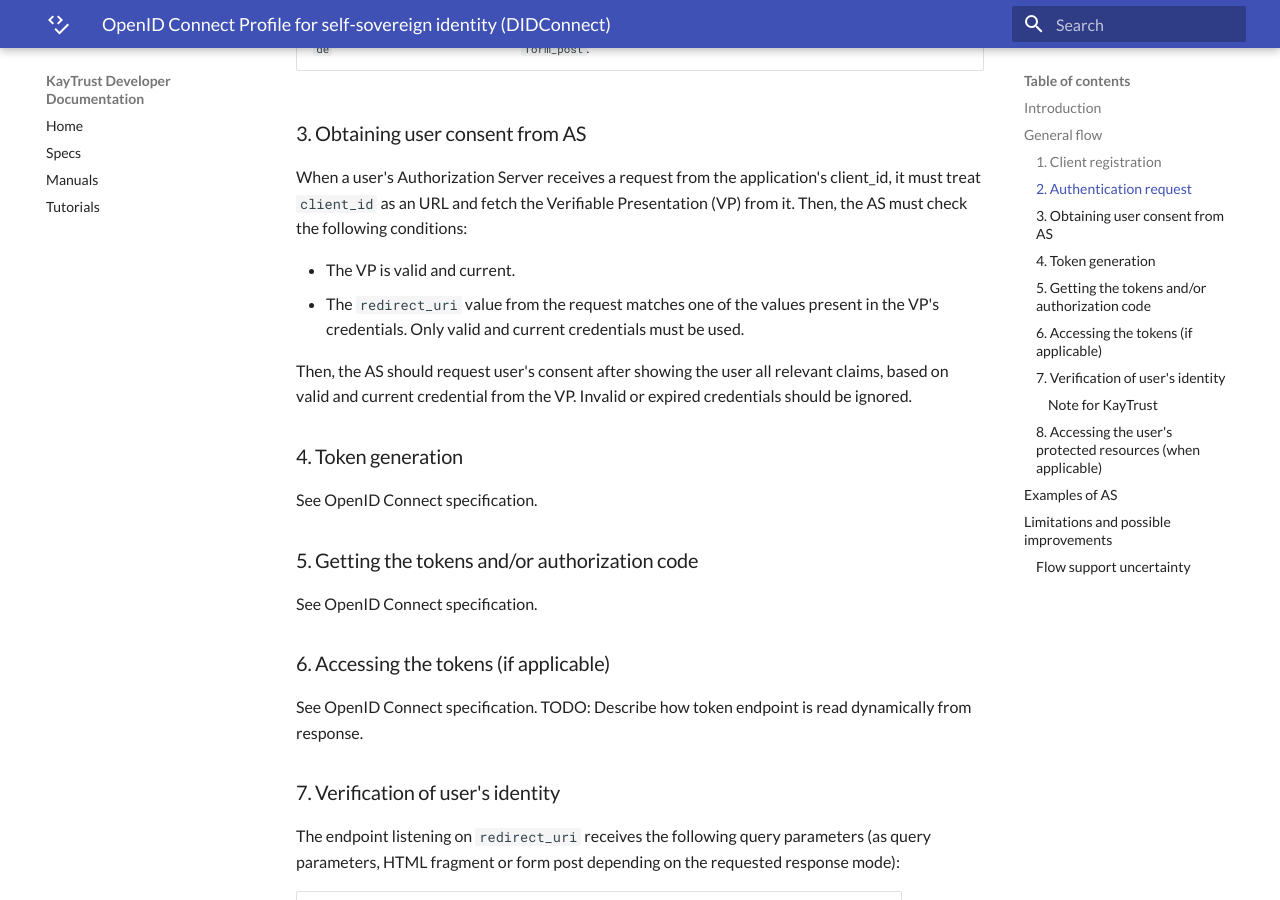
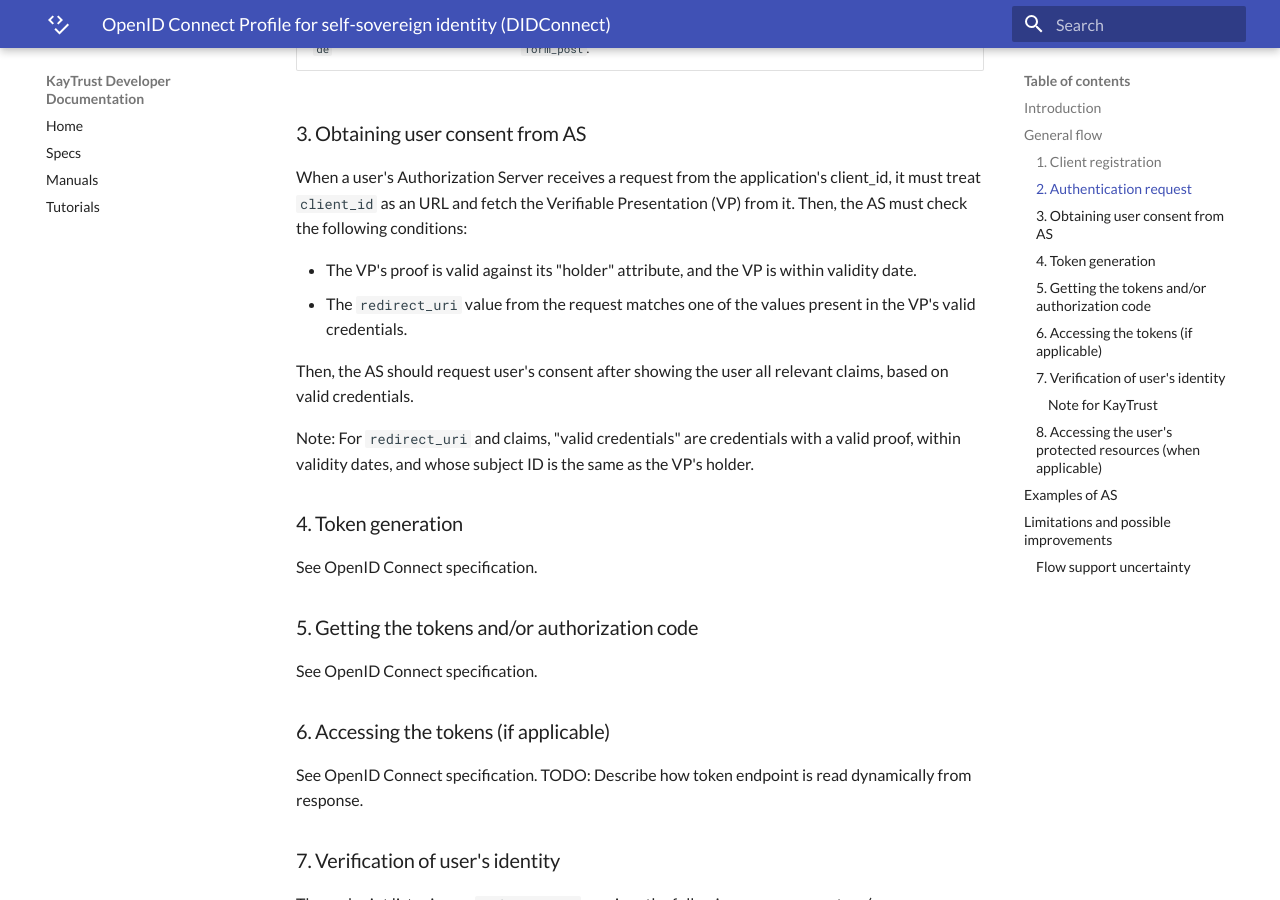
Before and after one commit to KayTrust/kaytrust.github.io, an MkDocs documentation site: the page built from docs/Specs/DIDConnect.md, in a window 1280 px wide and 900 px high, scrolled down 2529 px. Built offline with MkDocs 1.6.1 and Material for MkDocs 9.7.7, drawn with Linux system fonts in a browser that asks for light colours.

Commit message:
Updated DIDConnect

```diff
--- a/docs/Specs/DIDConnect.md
+++ b/docs/Specs/DIDConnect.md
@@ -55,10 +55,12 @@
 
 When a user's Authorization Server receives a request from the application's client_id, it must treat `client_id` as an URL and fetch the Verifiable Presentation (VP) from it. Then, the AS must check the following conditions:
 
-- The VP is valid and current.
-- The `redirect_uri` value from the request matches one of the values present in the VP's credentials. Only valid and current credentials must be used.
+- The VP's proof is valid against its "holder" attribute, and the VP is within validity date.
+- The `redirect_uri` value from the request matches one of the values present in the VP's valid credentials.
 
-Then, the AS should request user's consent after showing the user all relevant claims, based on valid and current credential from the VP. Invalid or expired credentials should be ignored.
+Then, the AS should request user's consent after showing the user all relevant claims, based on valid credentials.
+
+Note: For `redirect_uri` and claims, "valid credentials" are credentials with a valid proof, within validity dates, and whose subject ID is the same as the VP's holder.
 
 ### 4. Token generation
 
```
